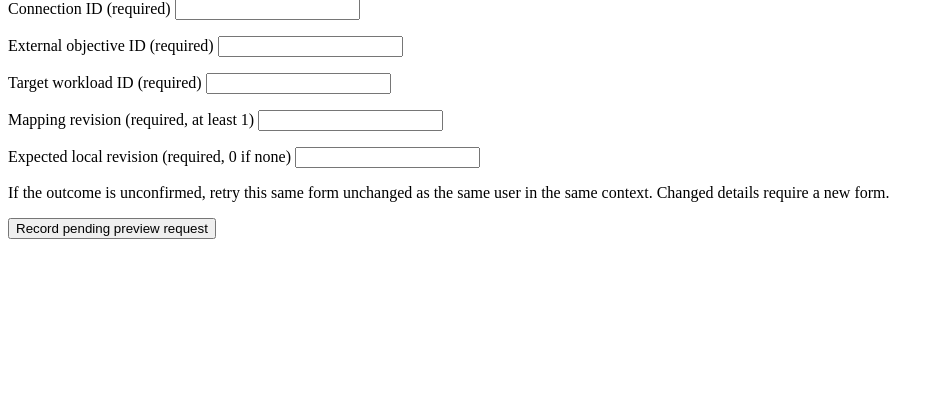
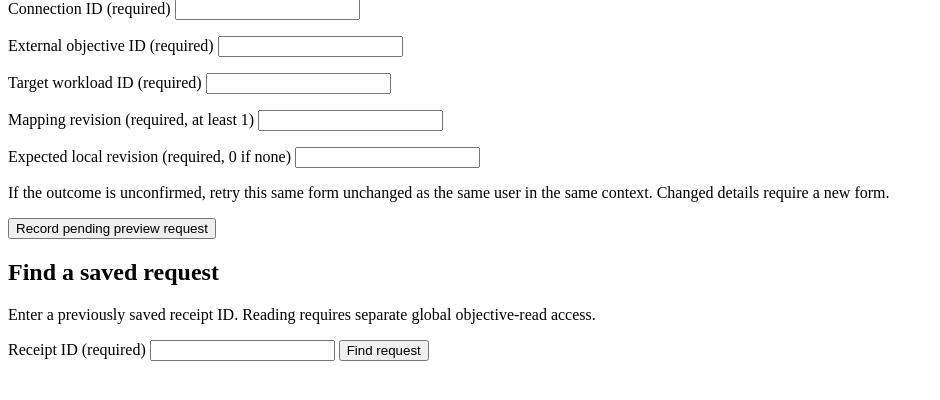
Before and after one commit to fenoch4real/uacrf-unified-adaptive-cloud-resilience-framework, a Spring app: template web/src/main/resources/templates/objective-import.html in a window 1280 px wide. Shown: the part 183-583 px from the top of the page, without its empty margins (0-940 px from the left). Run offline with Thymeleaf, Linux system fonts and the light colour scheme; the template is opened without the code that fills it, so the values that code supplies are empty; some of the project's set-up classes (security, data sources, template engines, error pages and the like) are left out, and stand-ins take their place.

Commit message:
Allow lookup of saved objective import receipts
Co-authored-by: Copilot <223556219+Copilot@users.noreply.github.com>

```diff
--- a/web/src/main/resources/templates/objective-import-receipt.html
+++ b/web/src/main/resources/templates/objective-import-receipt.html
@@ -7,6 +7,7 @@
   <p>Context: <strong th:text="${selectedContext.tenantName}">Tenant</strong> /
     <strong th:text="${selectedContext.environmentName}">Environment</strong></p>
   <p><a href="/objectives">Back to objectives</a></p>
+  <p><a href="/objectives/import">Request or find an import</a></p>
   <p>The request is pending and no source has been fetched or verified. It is not a preview,
     a proposal, approval, activation or evidence of provider acceptance.</p>
   <p role="alert" th:if="${receiptError != null}" th:text="${receiptError}"></p>
--- a/web/src/main/resources/templates/objective-import.html
+++ b/web/src/main/resources/templates/objective-import.html
@@ -3,14 +3,14 @@
 <head><meta charset="UTF-8"><meta name="viewport" content="width=device-width, initial-scale=1">
   <title>Request objective import preview | UACRF</title></head>
 <body><main>
-  <h1>Request objective import preview</h1>
+  <h1 id="import-heading">Request objective import preview</h1>
   <p>Context: <strong th:text="${selectedContext.tenantName}">Tenant</strong> /
     <strong th:text="${selectedContext.environmentName}">Environment</strong></p>
   <p><a href="/objectives">Back to objectives</a></p>
   <p>This only records a pending request. No worker currently resolves the connection, fetches or verifies
     a source definition, compares objectives, or creates a proposal. It will remain pending.</p>
   <p role="alert" th:if="${importError != null}" th:text="${importError}"></p>
-  <form method="post" th:action="@{/objectives/import}" th:object="${importForm}">
+  <form method="post" th:action="@{/objectives/import}" th:object="${importForm}" aria-labelledby="import-heading">
     <input type="hidden" th:field="*{idempotencyKey}">
     <input type="hidden" th:field="*{tenantId}">
     <input type="hidden" th:field="*{environmentId}">
@@ -32,4 +32,14 @@
       Changed details require a new form.</p>
     <button type="submit">Record pending preview request</button>
   </form>
+  <h2 id="receipt-lookup-heading">Find a saved request</h2>
+  <p>Enter a previously saved receipt ID. Reading requires separate global objective-read access.</p>
+  <search>
+    <form method="get" action="/objectives/import/receipt" aria-labelledby="receipt-lookup-heading">
+      <label for="receiptId">Receipt ID (required)</label>
+      <input id="receiptId" name="id" maxlength="36" required
+             autocorrect="off" autocapitalize="none" spellcheck="false">
+      <button type="submit">Find request</button>
+    </form>
+  </search>
 </main></body></html>
```
Also changed, not shown: docs/DELIVERY_CHECKLIST.md (+11 -2 lines), e2e/tests/sample-inventory.spec.mjs (+14 -0 lines), e2e/README.md.
